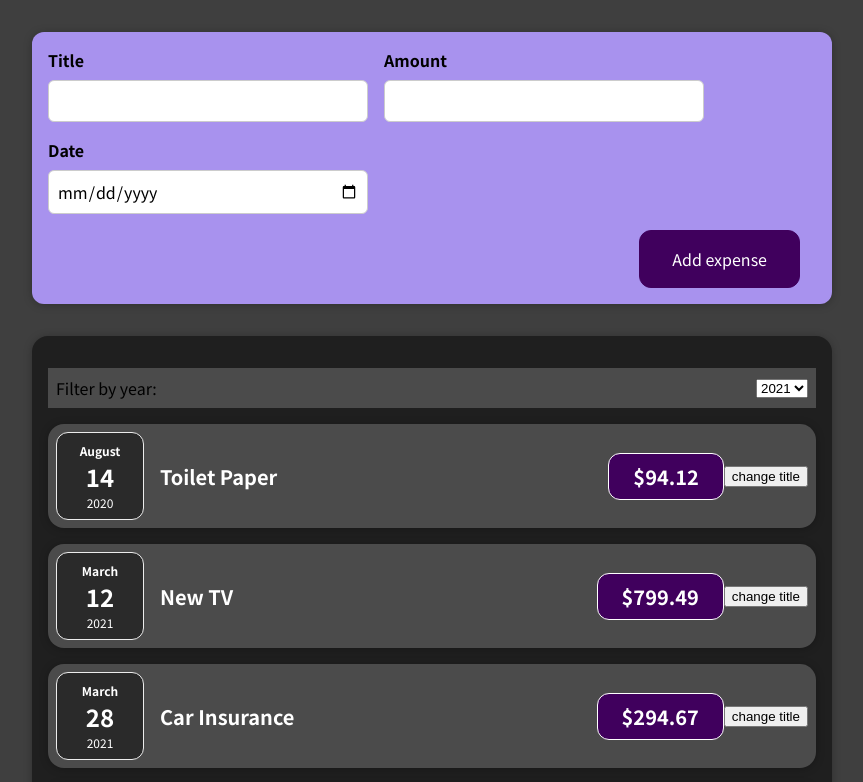
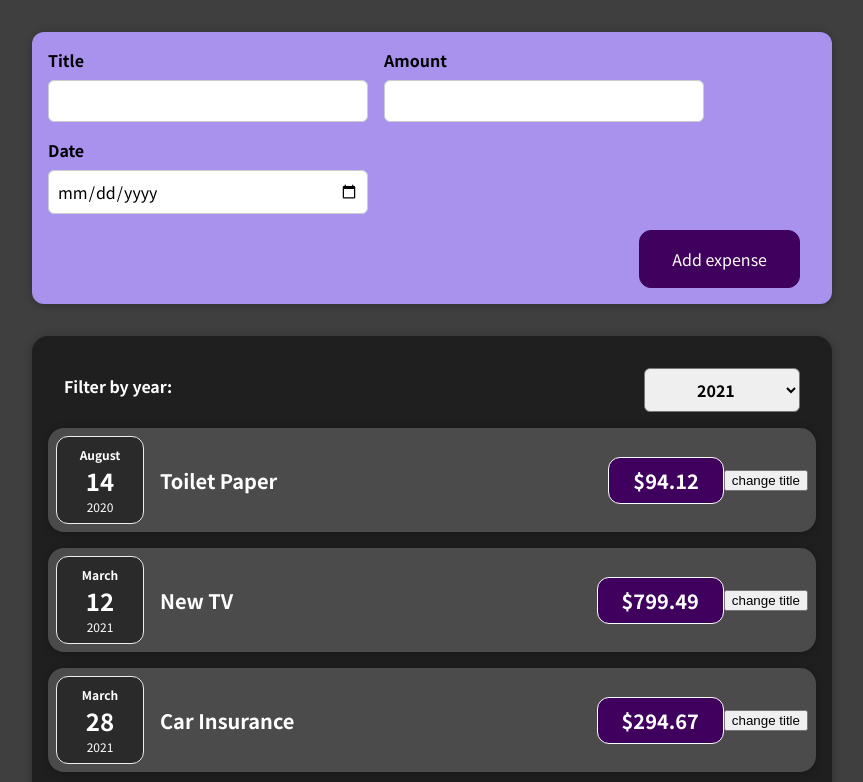
Before and after one commit to matherton/react-complete-guide, a React (Create React App) app: page / in a window 1280 px wide. Shown: the top 782 px of the page, without its empty margins (208-1071 px from the left). Built offline with nearby package versions, Linux system fonts and the light colour scheme.

Commit message:
end  of lesson 59: could not get select value {props.selected} to load as default

```diff
--- a/src/components/Expenses/ExpenseFilter.js
+++ b/src/components/Expenses/ExpenseFilter.js
@@ -1,22 +1,22 @@
-import React, { useState } from "react";
+import React from "react";
 
 import "./ExpensesFilter.css";
 
 const ExpenseFilter = (props) => {
-  const [year, setYear] = useState(props.year);
   const yearHandler = (event) => {
-    setYear(year);
-    console.log(event.target.value);
+    props.onFilterYear(event.target.value);
   };
 
+  console.log(props.selected);
+
   return (
-    <div className="expense-item">
-      <label htmlFor="year">Filter by year:</label>
-      <select name="year" id="year" onChange={yearHandler}>
-        <option>2021</option>
-        <option>2022</option>
-        <option>2023</option>
-        <option>2024</option>
+    <div className="expenses-filter expenses-filter__control">
+      <label>Filter by year:</label>
+      <select value={props.selected} onChange={yearHandler}>
+        <option value="2021">2021</option>
+        <option value="2022">2022</option>
+        <option value="2023">2023</option>
+        <option value="2024">2024</option>
       </select>
     </div>
   );
--- a/src/components/Expenses/Expenses.js
+++ b/src/components/Expenses/Expenses.js
@@ -1,16 +1,23 @@
+import React, { useState } from "react";
+
 import Card from "../UI/Card";
 import ExpenseItem from "./ExpenseItem";
 import ExpenseFilter from "./ExpenseFilter";
 import "./Expenses.css";
 
 const Expenses = (props) => {
-  const addYearHandler = (props) => {
-    console.log(props);
+  const [filteredYear, setFilteredYear] = useState("2020");
+  const filterYearHandler = (selectedYear) => {
+    setFilteredYear(selectedYear);
+    //console.log("From expenses.js: ", selectedYear);
   };
   return (
     <>
       <Card className="expenses">
-        <ExpenseFilter onSelectYear={addYearHandler} />
+        <ExpenseFilter
+          selected={filteredYear}
+          onFilterYear={filterYearHandler}
+        />
         <ExpenseItem
           title={props.items[0].title}
           amount={props.items[0].amount}
```
